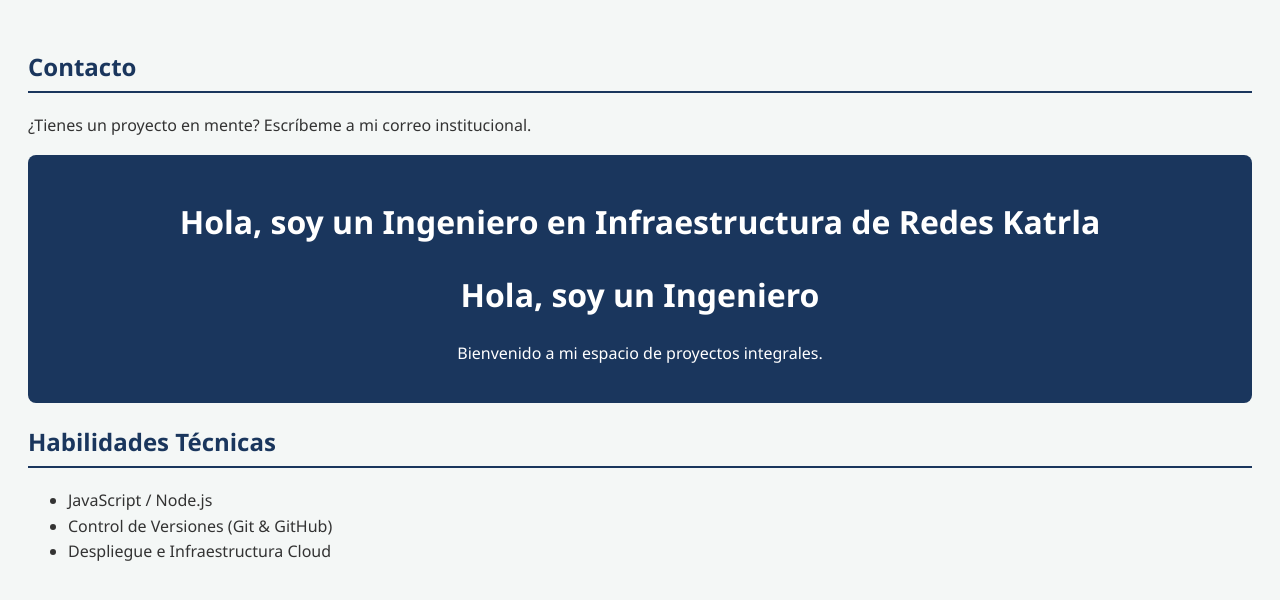
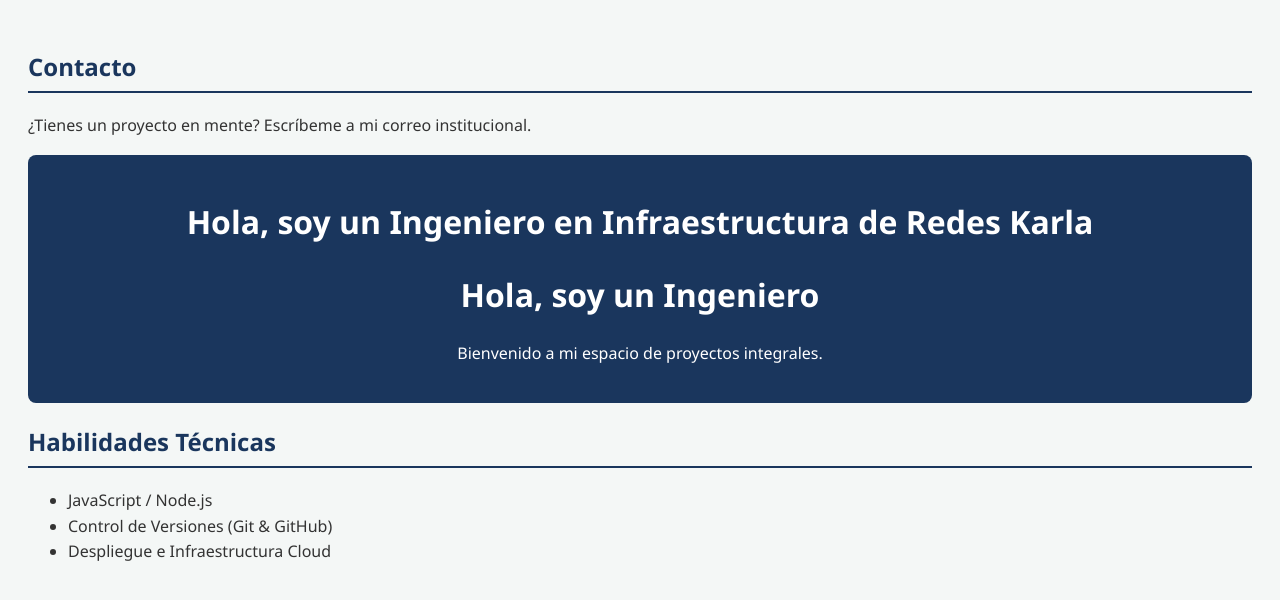
Before and after one commit to karla01109/repositorio_profesional, a plain HTML site: page index.html in a window 1280 px wide. Drawn offline with Linux system fonts and the light colour scheme.

```diff
--- a/index.html
+++ b/index.html
@@ -13,7 +13,7 @@
 </section>
 <header>
 
-<h1>Hola, soy un Ingeniero en Infraestructura de Redes Katrla</h1>
+<h1>Hola, soy un Ingeniero en Infraestructura de Redes Karla</h1>
 <h1>Hola, soy un Ingeniero </h1>
 <p>Bienvenido a mi espacio de proyectos integrales. </p>
 </header>
```
